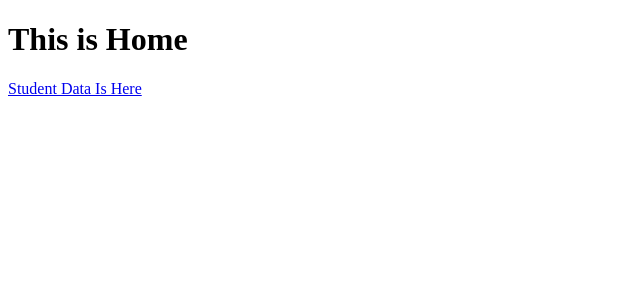
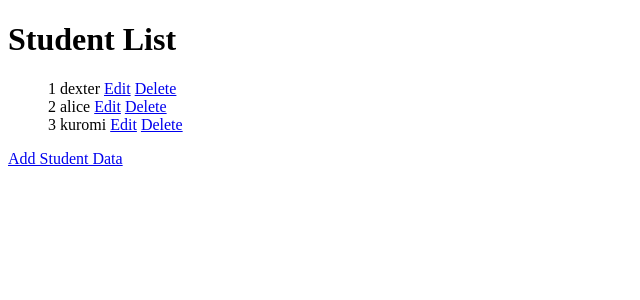
Before and after one commit to dishamehta1431/Node-js-Backend, a Node server app: page / in a window 1280 px wide. Shown: the top 300 px of the page, without its empty margins (0-640 px from the left). Run offline with Node 20, Linux system fonts and the light colour scheme.

Commit message:
edit code added

```diff
--- a/04_Ejs_crud/server.js
+++ b/04_Ejs_crud/server.js
@@ -3,6 +3,8 @@ import express from "express";
     const app = express();
 
     app.set("view engine", "ejs");
+
+    app.use(express.urlencoded({ extended: true }));
 
     const studentList = [
       {
@@ -13,13 +15,45 @@ const studentList = [
       { id: 3, name: "kuromi" },
     ];
     app.get("/", (req, res) => {
-  res.render("home");
+      res.render("home", { studentList });
     });
 
     app.get("/add", (req, res) => {
-  res.render("add", { studentList });
+      res.render("add");
     });
 
+    app.post("/add", (req, res) => {
+      const { name } = req.body;
+      const newStudent = {
+        id: studentList.length + 1,
+        name,
+      };
+
+      studentList.push(newStudent);
+
+      res.redirect("/");
+    });
+
+    app.get("/edit/:id", (req, res) => {
+      const { id } = req.params;
+      const student = studentList.find((s) => s.id === Number(id));
+
+      res.render("edit", { student });
+    });
+
+    app.post("/edit/:id", (req, res) => {
+      const { id } = req.params;
+
+      const index = studentList.findIndex((s) => s.id === Number(id));
+      const { name } = req.body;
+
+      studentList[index] = {
+        id:Number(id),
+        name,
+      };
+
+      res.redirect("/");
+    });
     const port = 2008;
 
     app.listen(port, (err) => {
--- a/04_Ejs_crud/views/home.ejs
+++ b/04_Ejs_crud/views/home.ejs
@@ -4,15 +4,28 @@
 <head>
     <meta charset="UTF-8">
     <meta name="viewport" content="width=device-width, initial-scale=1.0">
-    <title>Home</title>
+    <title>Student List</title>
 </head>
 <body>
 
-    <h1>This is Home</h1>
+    <h1>Student List</h1>
 
+    <ul style="list-style: none;">
+        <% studentList.forEach((s) => { %>
 
+            <li>
+                 <%= s.id %>
+                <%= s.name %>
 
-    <a href="/add">Student Data Is Here</a>
+                <a href="/edit/<%= s.id %>">Edit</a>
+
+                <a href="/delete/<%= s.id %>">Delete</a>
+            </li>
+
+        <% }) %>
+    </ul>
+
+    <a href="/add">Add Student Data</a>
 
 </body>
 </html>
```
Also changed, not shown: 04_Ejs_crud/views/add.ejs (+14 -10 lines), 04_Ejs_crud/views/edit.ejs (added, +27 -0 lines). Lines whose indentation alone changed are shown as unchanged.
